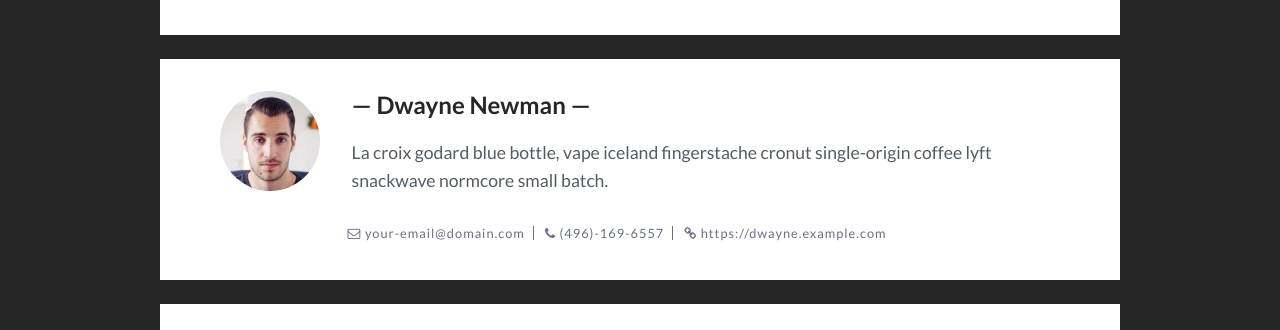
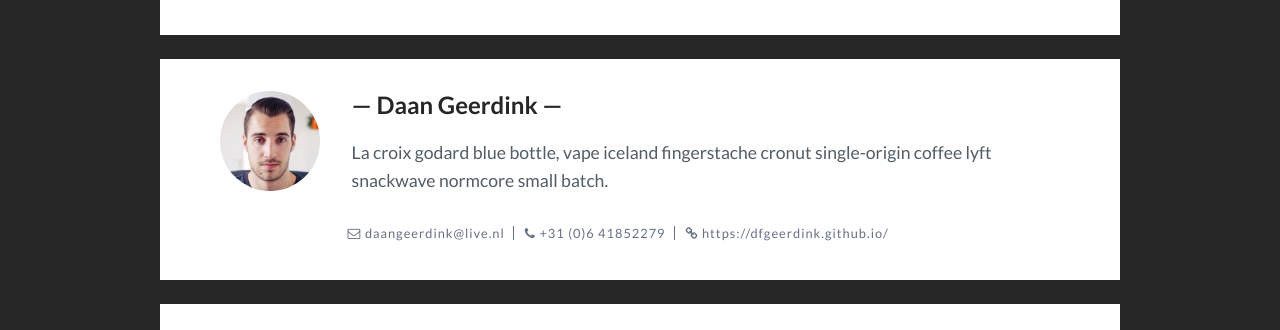
Before and after one commit to DFGeerdink/dfgeerdink.github.io, a Jekyll site: the page built from _posts/2017-07-12-nevada-on-the-way-to-nevada.markdown, in a window 1280 px wide and 900 px high, scrolled down 1643 px. Shown: the part 170-500 px from the top of the window. Built offline with Jekyll 4.4.1, drawn with Linux system fonts in a browser that asks for light colours; comment, search, counter and statistics services are not loaded.

Commit message:
config personalized

```diff
--- a/_config.yml
+++ b/_config.yml
@@ -1,12 +1,12 @@
 logo: # add logo name
-title: Bef - Enjoy Freedom
+title: Daan Geerdink - low key creativity
 description: > # this means to ignore newlines until "baseurl:"
   Write an awesome description for your new site here. You can edit this
   line in _config.yml. It will appear in your document head meta (for
   Google search results) and in your feed.xml site description.
 permalink: ':title/'
 baseurl: "/blog" # the subpath of your site, e.g. /blog
-url: "http://dfgeerdink.github.io/" # the base hostname & protocol for your site, e.g. http://example.com
+url: "https://dfgeerdink.github.io/" # the base hostname & protocol for your site, e.g. http://example.com
 
 # Banner settings
 video: mountains.mp4 # add banner video. Add your video file to the folder video
@@ -15,11 +15,11 @@ banner-desc: # add banner description
 
 # Author settings
 author-pic: face.jpg # your photo
-author-name: # your name
+author-name: Daan Geerdink # your name
 about-author: # about author
-email: your-email@domain.com # your email
-phone: (496)-169-6557 # your pnone number
-website: https://dwayne.example.com # you website
+email: daangeerdink@live.nl # your email
+phone: +31 (0)6 41852279 # your pnone number
+website: https://dfgeerdink.github.io/ # you website
 
 # Social link
 google_url:    # add url link
@@ -30,7 +30,7 @@ dribbble_url:  # add url link
 facebook_url:  # add url link
 
 # Disqus
-discus_identifier: mr-brown # add your discus identifier
+discus_identifier:  # add your discus identifier
 
 # Newsletter
 mailchimp: # add your MailChimp form identifier. For example - blogenjoyfreedom.us16.list-manage.com/subscribe/post?u=cd56155d76ddeeb4c0bc4d080&amp;id=7a526cd13e
```
